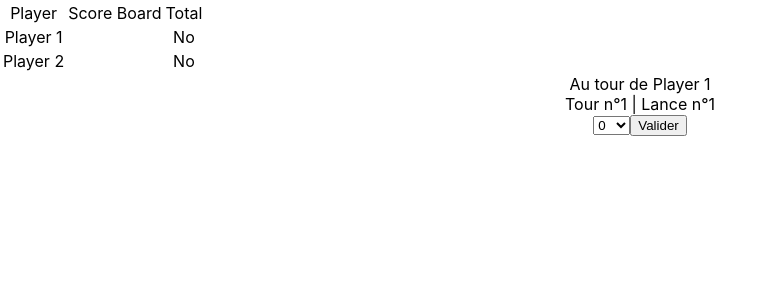
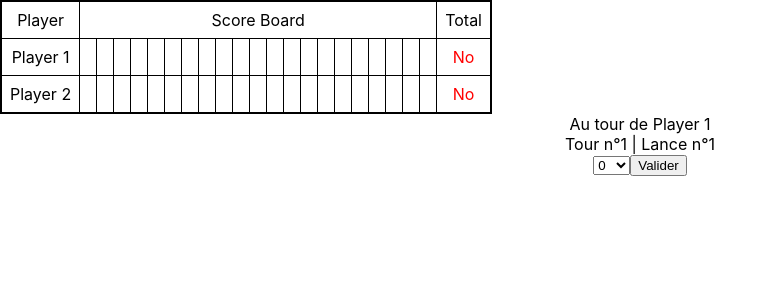
Before and after one commit to MarreTeint/Bowling, a React (Create React App) app in the folder bowling-app/: page / in a window 1280 px wide. Shown: the top 300 px of the page, without its empty margins (0-777 px from the left). Built offline with nearby package versions, Linux system fonts and the light colour scheme.

Commit message:
merge-scoring-kevin-martin

```diff
--- a/bowling-app/src/App.css
+++ b/bowling-app/src/App.css
@@ -36,3 +36,21 @@
     transform: rotate(360deg);
   }
 }
+
+table {
+  border-collapse: collapse;
+  width: auto;
+  border: 2px solid black;
+  color: red;
+}
+
+th, td {
+  text-align: center;
+  padding: 8px;
+  border: 1px solid black;
+  color: red;
+}
+
+.blackText {
+  color: black;
+}
```
